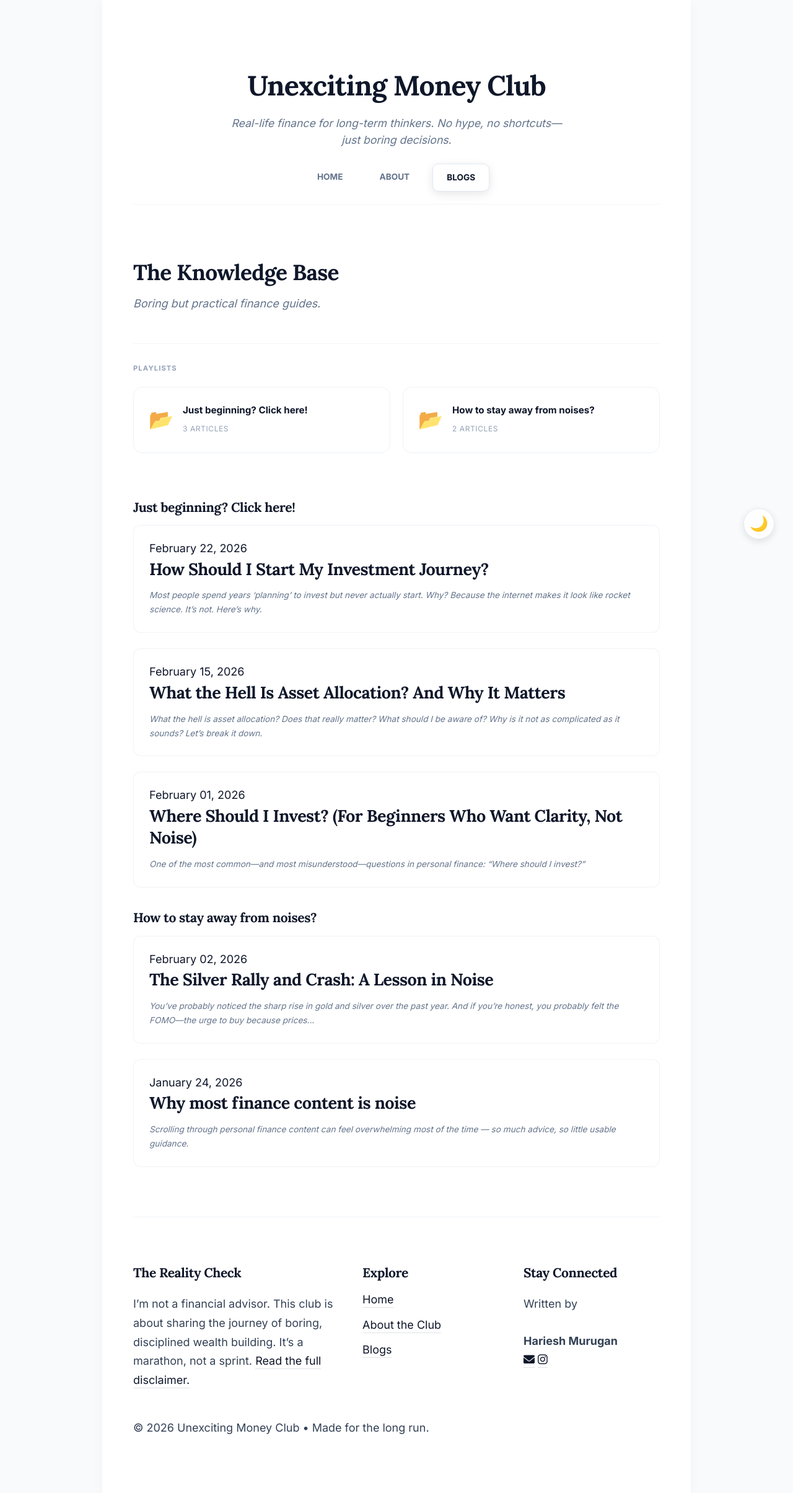
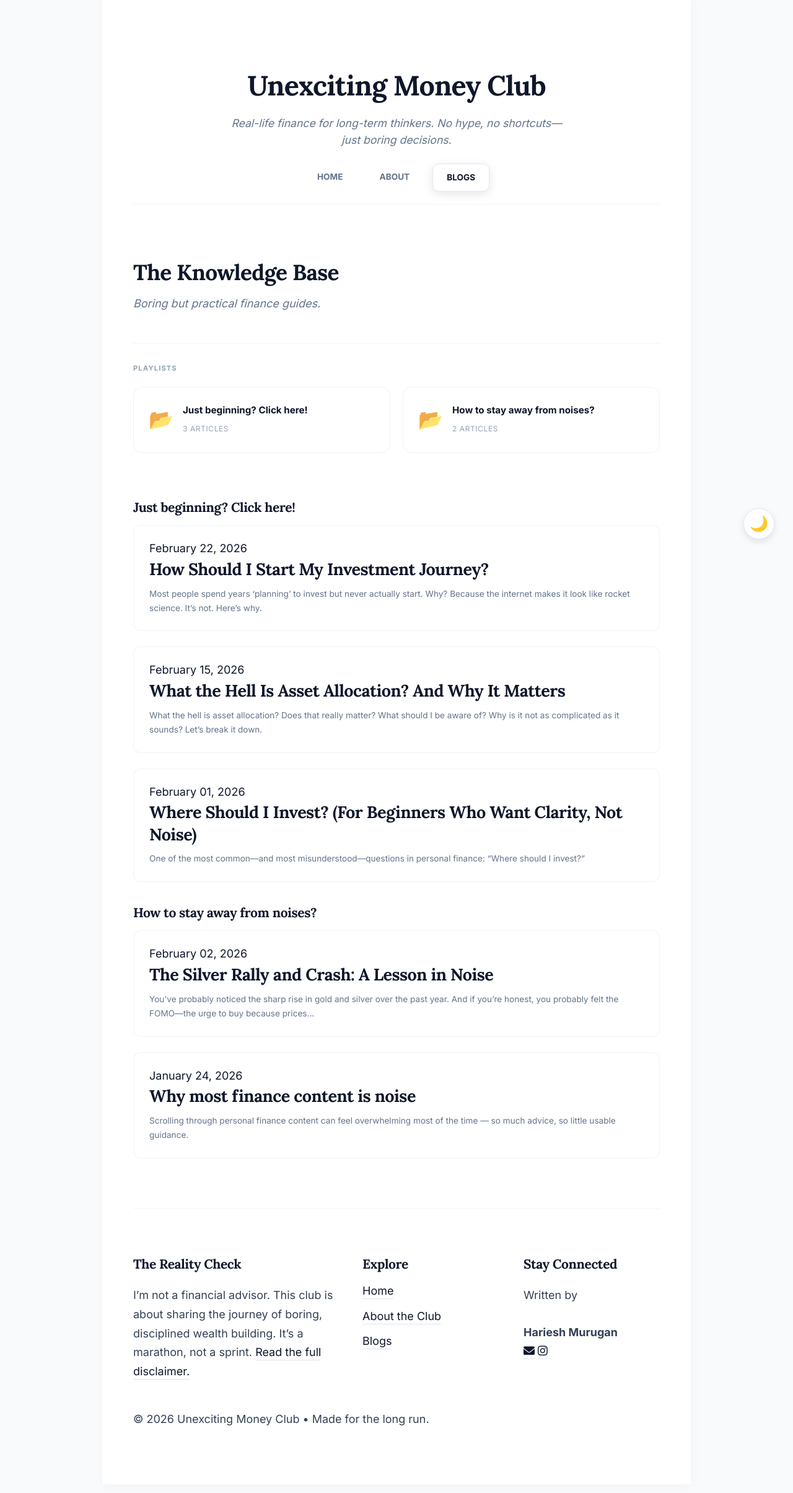
Before and after one commit to HarieshMK/HarieshMK.github.io, a Jekyll site: the page built from blogs.html, in a window 1280 px wide. Shown: the whole page at 62% size. Built offline with Jekyll 4.4.1, drawn with Linux system fonts in a browser that asks for light colours.

Commit message:
Update style.css

```diff
--- a/assets/css/style.css
+++ b/assets/css/style.css
@@ -129,13 +129,21 @@
               box-shadow 0.3s ease,
               border-color 0.3s ease;
 }
-/* TIGHTEN INTERNAL TEXT SPACING */
-/* Target the Date */
-.post-card p:first-of-type, .home-card p:first-of-type {
-  font-size: 0.85rem;
-  font-style: italic; /* Makes it look like a metadata stamp */
-  color: #64748b;
+/* Target the Date - Force Smaller & Italic */
+.post-card p:first-of-type,
+.home-card p:first-of-type {
+  font-size: 0.85rem !important; /* Forces smaller size */
+  font-style: italic !important; /* Forces italic */
+  color: #64748b !important;
   margin-bottom: 0.2em !important; /* Pulls the title UP */
+  margin-top: 0;
+}
+/* Keep the Summary text normal */
+.post-card p:last-of-type,
+.home-card p:last-of-type {
+  font-style: normal !important;
+  font-size: 0.95rem;
+  color: #334155;
 }
 
 /* Target the Title */
```
